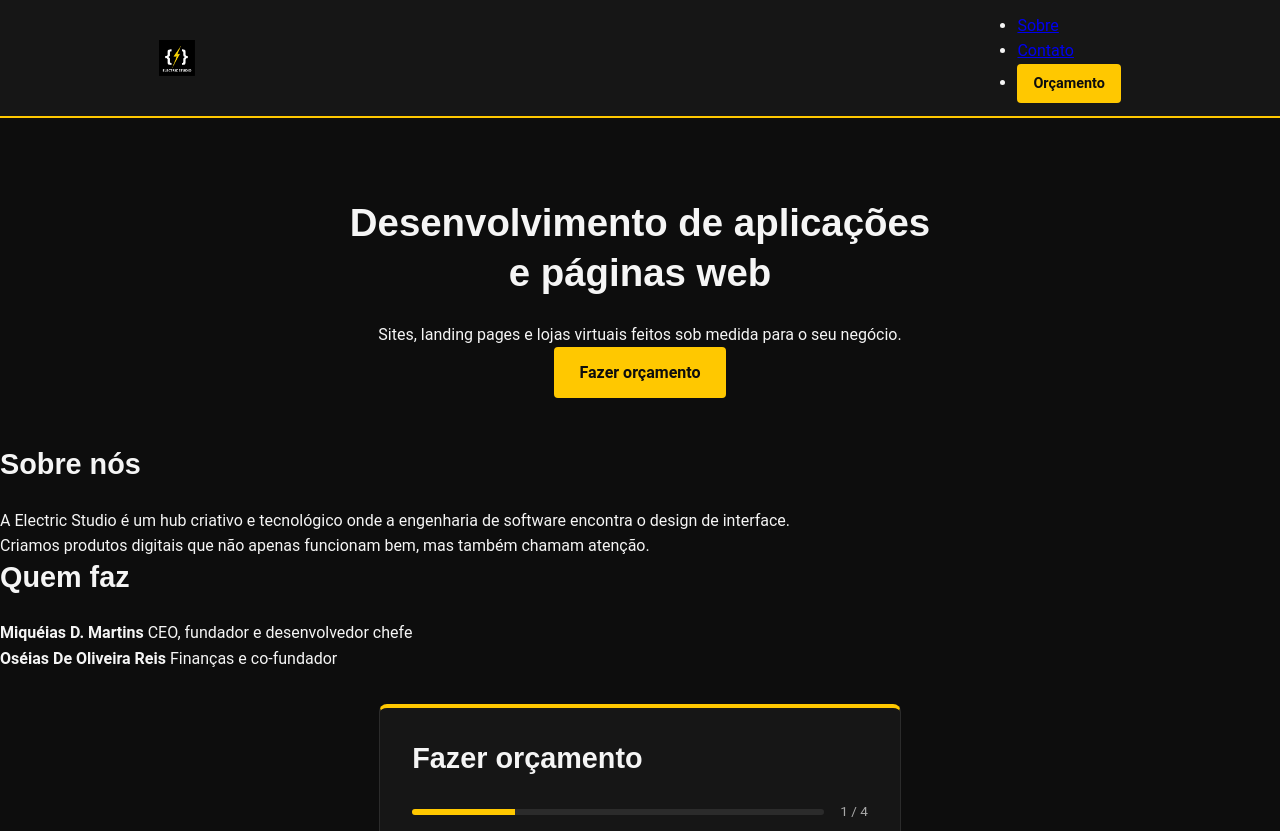
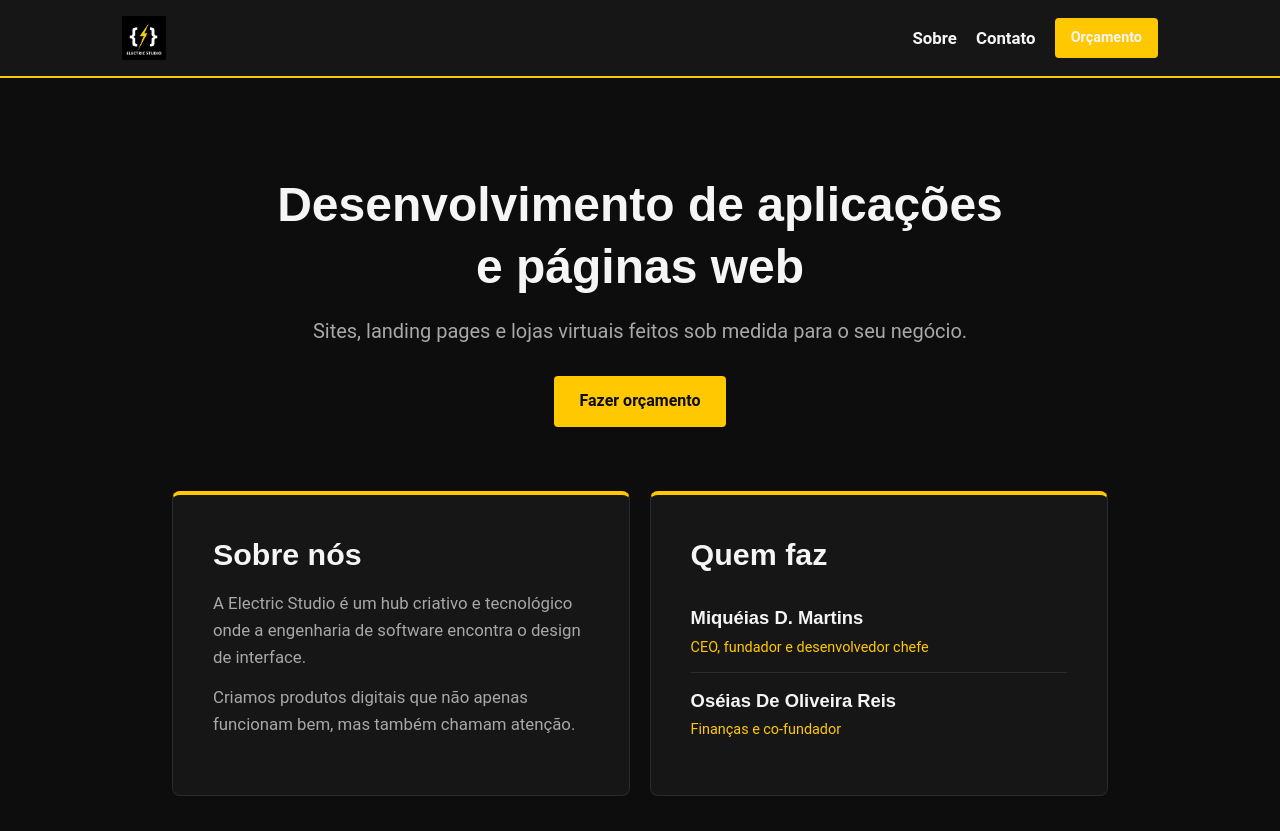
Before and after one commit to miqueias10-stack/Electric-studio, a website: page index.html in a window 1280 px wide. Shown: the top 831 px of the page. Drawn offline with Linux system fonts and the light colour scheme.

Commit message:
Atualizar o style.css

```diff
--- a/style.css
+++ b/style.css
@@ -55,6 +55,23 @@ nav img {
   display: block;
 }
 
+.menu {
+  list-style: none;
+  display: flex;
+  align-items: center;
+  gap: 1.2rem;
+}
+
+.menu a {
+  color: var(--texto);
+  text-decoration: none;
+  font-weight: 600;
+}
+
+.menu a:hover {
+  color: var(--destaque);
+}
+
 h1,
 h2,
 h3 {
@@ -64,13 +81,13 @@ h3 {
 }
 
 h1 {
-  font-size: 2.4rem;
-  margin-bottom: 1.5rem;
+  font-size: 2.2rem;
+  margin-bottom: 1rem;
 }
 
 h2 {
-  font-size: 1.8rem;
-  margin-bottom: 1.5rem;
+  font-size: 1.5rem;
+  margin-bottom: 1rem;
 }
 
 h3 {
@@ -78,11 +95,21 @@ h3 {
   margin-bottom: 1rem;
 }
 
+p {
+  color: var(--texto-suave);
+  margin-bottom: 0.8rem;
+}
+
 .hero {
   max-width: 640px;
   margin: 0 auto;
-  padding: 5rem 1.2rem 3rem;
+  padding: 4.5rem 1.2rem 3rem;
   text-align: center;
+}
+
+.hero p {
+  font-size: 1.1rem;
+  margin-bottom: 1.8rem;
 }
 
 .btn {
@@ -134,18 +161,79 @@ h3 {
   cursor: not-allowed;
 }
 
-.orcamento {
-  max-width: 560px;
+.grade {
+  display: grid;
+  grid-template-columns: repeat(auto-fit, minmax(280px, 1fr));
+  gap: 1.2rem;
+  max-width: 900px;
   margin: 0 auto;
-  padding: 2rem 1.2rem 4rem;
+  padding: 0 1.2rem 1.2rem;
 }
 
+.info-card,
 .card {
   background-color: var(--superficie);
   border: 1px solid var(--borda);
   border-top: 4px solid var(--destaque);
   border-radius: 8px;
-  padding: 2rem;
+  padding: 1.8rem;
+}
+
+.orcamento {
+  max-width: 560px;
+  margin: 0 auto;
+  padding: 1.2rem 1.2rem 2.5rem;
+}
+
+.lista-contato {
+  list-style: none;
+}
+
+.lista-contato li {
+  display: flex;
+  flex-direction: column;
+  padding: 0.7rem 0;
+  border-bottom: 1px solid var(--borda);
+}
+
+.lista-contato li:last-child {
+  border-bottom: none;
+}
+
+.lista-contato span {
+  font-size: 0.85rem;
+  color: var(--texto-suave);
+}
+
+.lista-contato a {
+  color: var(--destaque);
+  text-decoration: none;
+  font-weight: 600;
+  word-break: break-all;
+}
+
+.lista-contato a:hover {
+  text-decoration: underline;
+}
+
+.criador {
+  padding: 0.8rem 0;
+  border-bottom: 1px solid var(--borda);
+}
+
+.criador:last-child {
+  border-bottom: none;
+}
+
+.criador strong {
+  display: block;
+  font-family: var(--fonte-titulo);
+  color: var(--texto);
+}
+
+.criador span {
+  color: var(--destaque);
+  font-size: 0.9rem;
 }
 
 .progresso {
@@ -197,7 +285,6 @@ h3 {
   font-weight: 600;
   color: var(--texto);
   line-height: 1.3;
-  padding: 0;
 }
 
 .obrigatorio {
@@ -311,8 +398,8 @@ textarea:focus {
 
 .precos {
   margin-top: 2rem;
-  padding: 2rem;
-  background-color: var(--superficie);
+  padding: 1.5rem;
+  background-color: var(--fundo);
   border: 1px solid var(--borda);
   border-radius: 8px;
 }
@@ -351,11 +438,80 @@ footer {
   font-size: 0.9rem;
 }
 
-@media (max-width: 480px) {
+@media (min-width: 768px) {
+  body {
+    font-size: 1.05rem;
+  }
+
+  nav {
+    max-width: 1100px;
+    padding: 1rem 2rem;
+  }
+
+  .logo img,
+  nav > a img {
+    height: 44px;
+  }
+
   h1 {
+    font-size: 3rem;
+  }
+
+  h2 {
     font-size: 1.9rem;
   }
 
+  .hero {
+    max-width: 800px;
+    padding: 6rem 2rem 4rem;
+  }
+
+  .hero p {
+    font-size: 1.25rem;
+  }
+
+  .grade {
+    max-width: 1000px;
+    padding: 0 2rem 2rem;
+  }
+
+  .info-card,
+  .card {
+    padding: 2.5rem;
+  }
+
+  .orcamento {
+    max-width: 680px;
+    padding: 1.5rem 2rem 4rem;
+  }
+
+  .pergunta {
+    font-size: 1.5rem;
+  }
+
+  .criador strong {
+    font-size: 1.15rem;
+  }
+
+  .lista-contato a {
+    font-size: 1.1rem;
+  }
+
+  footer {
+    padding: 2.5rem 1rem;
+  }
+}
+
+@media (max-width: 480px) {
+  h1 {
+    font-size: 1.8rem;
+  }
+
+  .menu {
+    gap: 0.8rem;
+  }
+
+  .info-card,
   .card {
     padding: 1.4rem;
   }
```
